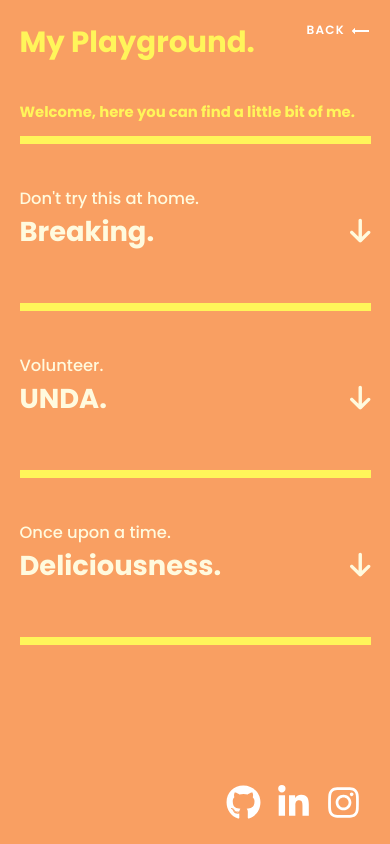
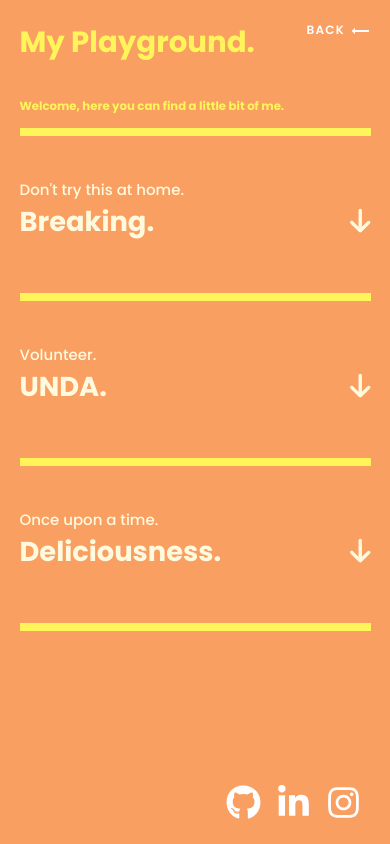
Before and after one commit to FrancisGuedes/francisguedes-website, a React (Create React App) app: page /playground in a window 390 px wide. Built offline with nearby package versions, Linux system fonts and the light colour scheme.

Commit message:
font size fixes

```diff
--- a/src/components/carousel/carousel.css
+++ b/src/components/carousel/carousel.css
@@ -95,10 +95,6 @@ span.playground-category-subtitle {
   font-weight: 900;
 }
 
-.swiper-button-next.swiper-button-disabled, .swiper-button-prev.swiper-button-disabled {
-
-}
-
 @media screen and (max-width: 591px) {
 
   h2.playground-category-title, h2.playground-category-title-clicked {
@@ -124,8 +120,4 @@ span.playground-category-subtitle {
     margin-top: 0;
     margin-bottom: 0;
   }
-
-  span.playground-category-subtitle, span.playground-category-subtitle-clicked {
-    font-size: 60%;
-  }
 }
--- a/src/containers/playground/playground.css
+++ b/src/containers/playground/playground.css
@@ -1,9 +1,12 @@
 main.playground-bg{
 	background-color:#f99f62;
+  min-height: 100%;
+  width: 100%;
+  position: absolute;
+  height: auto;
 }
 
 section.playground-wrapper{
-  display: block;
   min-height: 100%;
   width: 100%;
   height: auto;
@@ -13,7 +16,6 @@ section.playground-wrapper{
 }
 
 section.playground-wrapper-clicked {
-  display: block;
   min-height: 100%;
   width: 100%;
   height: auto;
@@ -58,7 +60,7 @@ section.playground-wrapper-clicked {
   }
 
   h2.playground-sub-title {
-    font-size: 3.8vw;
+    font-size: 3vw;
   }
 
   .playground-category-btn {
--- a/src/containers/work/work.css
+++ b/src/containers/work/work.css
@@ -145,7 +145,7 @@
   }
 
   h2.work-sub-title {
-    font-size: 12px;
+    font-size: 3vw;
   }
 }
 
--- a/src/util/strings.ts
+++ b/src/util/strings.ts
@@ -40,7 +40,7 @@ export const strings = {
   workPage: {
     titleHide: "My Work Page",
     title:"My Work.",
-    subTitle: "Finished projects, ongoing projects and personal projects.",
+    subTitle: "Finished, ongoing and personal projects.",
     footerTitle: "Work always in progress.",
     projects:
     [
```
